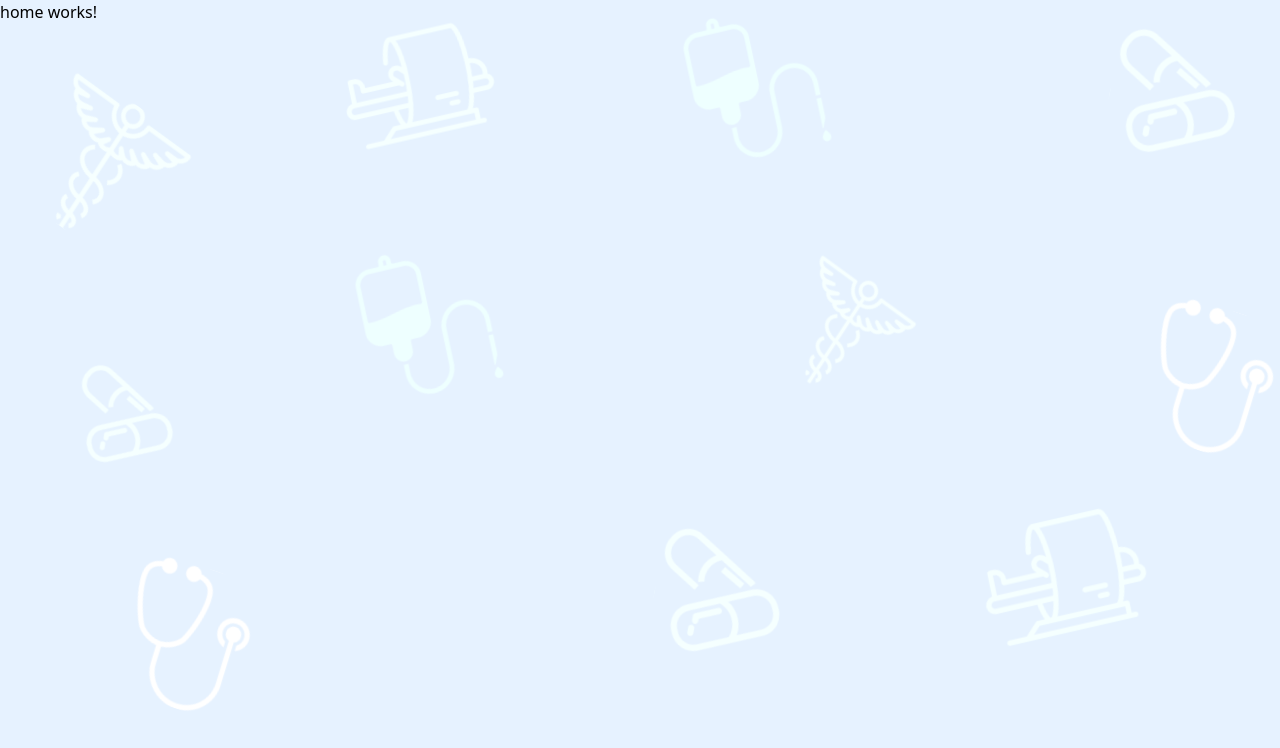
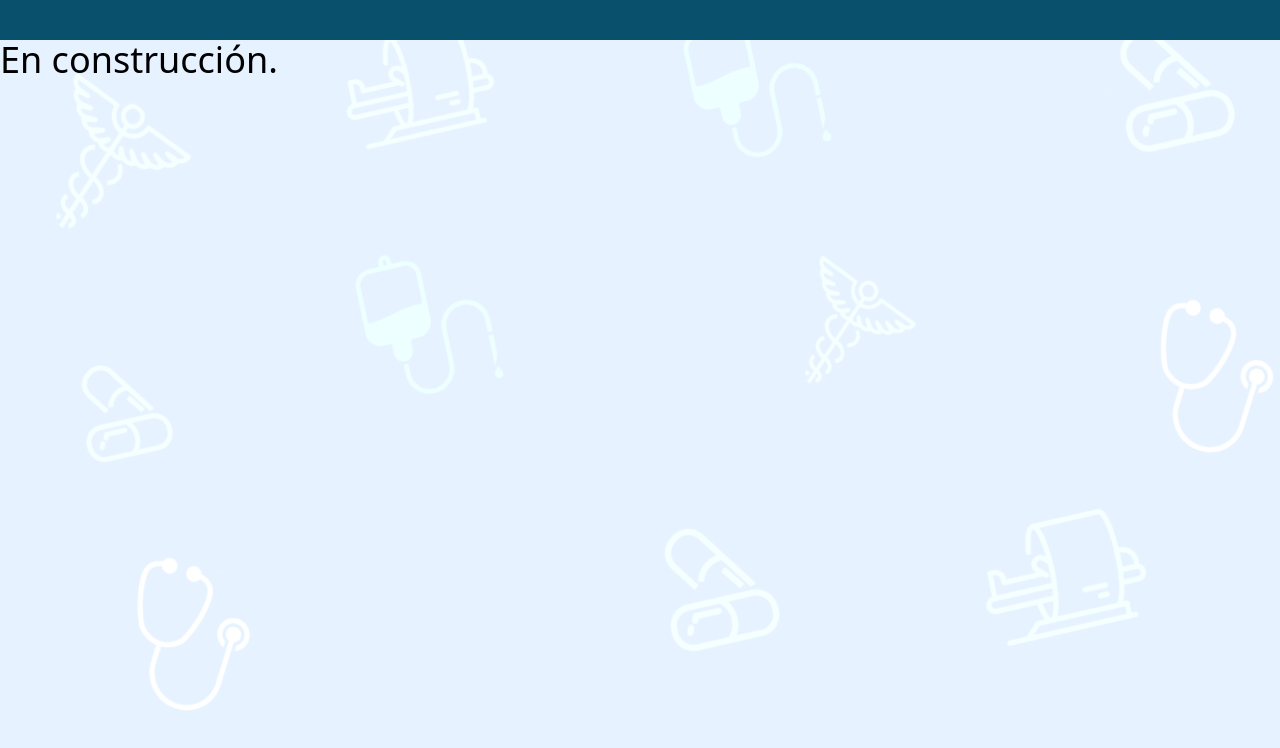
Before and after one commit to Fennec-Studio/medical_appointments_FR, an Angular app: page / in a window 1280 px wide. Shown: the top 748 px of the page. Built offline with nearby package versions, Linux system fonts and the light colour scheme.

Commit message:
Subject: Update home page
Replace placeholder home page content with a temporary "Under Construction" message and styling.

```diff
--- a/src/app/pages/home/home.component.html
+++ b/src/app/pages/home/home.component.html
@@ -1 +1,3 @@
-<p>home works!</p>
+<div class="w-full bg-navbarBlue h-10"></div>
+
+<h2 class="text-4xl">En construcción.</h2>
```
